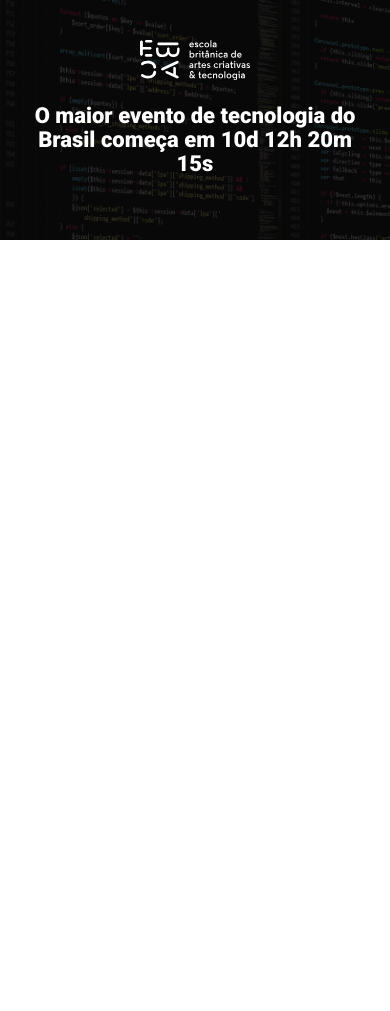
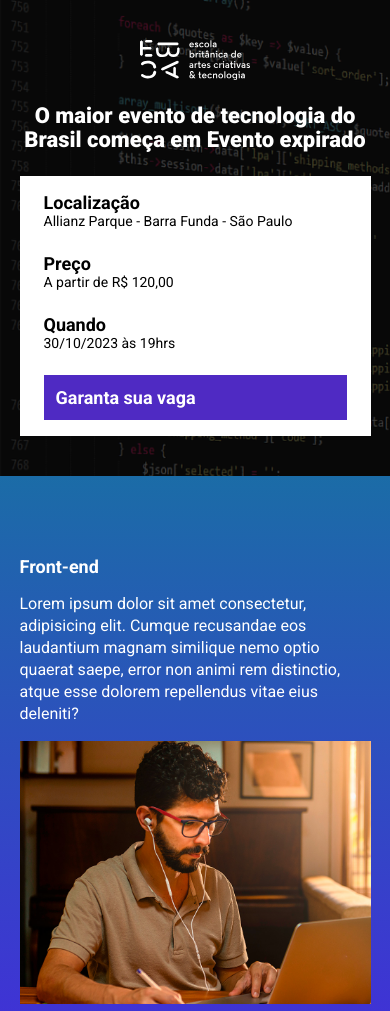
Before and after one commit to erikvieczorek/ebac_tech_talks, a website built with Parcel: page src/index.html in a window 390 px wide. Shown: the top 1011 px of the page. Before the commit the page ends 844 px from the top, so only its background shows below. Built offline with nearby package versions, Linux system fonts and the light colour scheme.

Commit message:
criando a contagem regressiva

```diff
--- a/package.json
+++ b/package.json
@@ -2,9 +2,9 @@
   "name": "ebac_talks",
   "version": "1.0.0",
   "description": "",
-  "main": "index.js",
   "scripts": {
     "dev": "parcel src/index.html src/styles/main.scss src/scripts/main.js",
+    "build": "parcel build src/index.html",
     "test": "echo \"Error: no test specified\" && exit 1"
   },
   "keywords": [],
--- a/src/index.html
+++ b/src/index.html
@@ -8,17 +8,83 @@
     <link rel="preconnect" href="https://fonts.gstatic.com" crossorigin>
     <link href="https://fonts.googleapis.com/css2?family=Roboto:wght@400;700;900&display=swap" rel="stylesheet">
     <link rel="stylesheet" href="styles/main.scss">
+    <link rel="stylesheet" href="https://unpkg.com/aos@next/dist/aos.css" />
 </head>
 <body>
     <header class="hero">
         <div class="container">
             <img class="hero__logo" src="./images/ebac_logo.svg" alt="EBAC">
             <p class="hero__text">
-                O maior evento de tecnologia do Brasil começa em 10d 12h 20m 15s
+                O maior evento de tecnologia do Brasil começa em <span id="contador"></span>
             </p>
+            <div class="infos-bar">
+                <ul class="infos-bar__infos">
+                    <li class="infos-bar__infos__item">
+                        <b>Localização</b>
+                        Allianz Parque - Barra Funda - São Paulo
+                    </li>
+                    <li class="infos-bar__infos__item">
+                        <b>Preço</b>
+                        A partir de R$ 120,00
+                    </li>
+                    <li class="infos-bar__infos__item">
+                        <b>Quando</b>
+                        30/10/2023 às 19hrs
+                    </li>
+                </ul>
+                <a href="#" class="button button--primary">
+                    Garanta sua vaga
+                </a>
+            </div>
         </div>
     </header>
 
+    <section class="event event--frontend">
+        <div class="container"  data-aos="fade-right">
+            <div class="event__details">
+                <h2 class="event__details__title">Front-end</h2>
+                <p class="event__details__description">
+                    Lorem ipsum dolor sit amet consectetur, adipisicing elit. Cumque recusandae eos laudantium magnam similique nemo optio quaerat saepe, error non animi rem distinctio, atque esse dolorem repellendus vitae eius deleniti?
+                </p>
+            </div>
+            <img class="event__image" src="./images/frontend.png" alt="Front-end">
+        </div>
+    </section>
+    <section class="event event--ux-ui event--image-left">
+        <div class="container" data-aos="fade-left">
+            <div class="event__details">
+                <h2 class="event__details__title">UX/UI</h2>
+                <p class="event__details__description">
+                    Lorem ipsum dolor sit amet consectetur, adipisicing elit. Cumque recusandae eos laudantium magnam similique nemo optio quaerat saepe, error non animi rem distinctio, atque esse dolorem repellendus vitae eius deleniti?
+                </p>
+            </div>
+            <img class="event__image" src="./images/ui-ux.png" alt="Front-end">
+        </div>
+    </section>
+    <section class="event event--data-science">
+        <div class="container" data-aos="fade-right">
+            <div class="event__details">
+                <h2 class="event__details__title">Data Science</h2>
+                <p class="event__details__description">
+                    Lorem ipsum dolor sit amet consectetur, adipisicing elit. Cumque recusandae eos laudantium magnam similique nemo optio quaerat saepe, error non animi rem distinctio, atque esse dolorem repellendus vitae eius deleniti?
+                </p>
+            </div>
+            <img class="event__image" src="./images/data.png" alt="Front-end">
+        </div>
+    </section>
+    <section class="event event--backend event--image-left">
+        <div class="container" data-aos="fade-left">
+            <div class="event__details">
+                <h2 class="event__details__title">Back-end</h2>
+                <p class="event__details__description">
+                    Lorem ipsum dolor sit amet consectetur, adipisicing elit. Cumque recusandae eos laudantium magnam similique nemo optio quaerat saepe, error non animi rem distinctio, atque esse dolorem repellendus vitae eius deleniti?
+                </p>
+            </div>
+            <img class="event__image" src="./images/backend.png" alt="Front-end">
+        </div>
+    </section>
+
+    <script src="https://unpkg.com/aos@next/dist/aos.js"></script>
     <script src="scripts/main.js"></script>
 </body>
 </html>
--- a/src/scripts/main.js
+++ b/src/scripts/main.js
@@ -0,0 +1,27 @@
+AOS.init();
+
+const dataDoEvento = new Date("Oct 12, 2023 19:00:00");
+const timeStampDoEvento = dataDoEvento.getTime();
+
+const contaAsHoras = setInterval(function() {
+    const agora = new Date();
+    const timeStampAtual = agora.getTime();
+
+    const distanciaAteOEvento = timeStampDoEvento - timeStampAtual;
+
+    const diaEmMs = 1000 * 60 * 60 * 24;
+    const horaEmMs = 1000 * 60 * 60;
+    const minutoEmMs = 1000 * 60;
+
+    const diasAteOEvento = Math.floor(distanciaAteOEvento / diaEmMs);
+    const horasAteOEvento = Math.floor((distanciaAteOEvento % diaEmMs) / horaEmMs);
+    const minutosAteOEvento = Math.floor((distanciaAteOEvento % horaEmMs) / minutoEmMs);
+    const segundosAteOEvento = Math.floor((distanciaAteOEvento % minutoEmMs) / 1000);
+
+    document.getElementById('contador').innerHTML = `${diasAteOEvento}d ${horasAteOEvento}h ${minutosAteOEvento}m ${segundosAteOEvento}s`
+
+    if (distanciaAteOEvento < 0) {
+        clearInterval(contaAsHoras);
+        document.getElementById('contador').innerHTML = 'Evento expirado';
+    }
+}, 1000);
--- /dev/null
+++ b/src/styles/_event.scss
@@ -0,0 +1,63 @@
+@use 'variables';
+
+.event {
+    padding: 80px 0;
+
+    &--frontend {
+    background-image: linear-gradient(variables.$blue1, variables.$blue2);
+    }
+
+    &--ux-ui {
+        background-image: linear-gradient(variables.$blue2, variables.$pink);
+        }
+
+    &--data-science {
+    background-image: linear-gradient(variables.$pink, variables.$yellow);
+    }
+
+    &--backend {
+    background-image: linear-gradient(variables.$yellow, variables.$pink);
+    }
+
+    &--image-left {
+        .container {
+            flex-direction: row-reverse;
+        }
+    }
+
+    .container {
+        display: flex;
+        gap: 40px;
+    }
+
+    &__image {
+        max-width: 360px;
+    }
+
+    &__details {
+        &__title {
+            font-size: 18px;
+            font-weight: bold;
+            margin-bottom: 16px;
+        }
+
+        &__description {
+            line-height: 22px;
+        }
+    }
+
+    @media (max-width: 640px) {
+        .container {
+            display: block;
+        }
+
+        &__image {
+            width: 100%;
+        }
+
+        &__details {
+            margin-right: 0;
+            margin-bottom: 16px;
+        }
+    }
+}
--- a/src/styles/_hero.scss
+++ b/src/styles/_hero.scss
@@ -1,3 +1,5 @@
+@use 'variables';
+
 .hero {
     padding-top: 64px;
     padding-bottom: 100px;
@@ -16,7 +18,7 @@
         left: 0;
         width: 100%;
         height: 100%;
-        background-color: #000;
+        background-color: variables.$secondaryTextColor;
         content: '';
         opacity: .7;
     }
--- /dev/null
+++ b/src/styles/_variables.scss
@@ -0,0 +1,8 @@
+$textColor: #fff;
+$secondaryTextColor: #000;
+
+$blue1: #1b6ca7;
+$blue2: #442bdb;
+$pink: #89223b;
+$yellow: #9c791D;
+$purple: #4f2ac3
--- /dev/null
+++ b/src/styles/components/_buttons.scss
@@ -0,0 +1,25 @@
+@use '../variables';
+
+.button {
+    padding: 12px;
+    font-size: 18px;
+    font-weight: bold;
+    text-decoration: none;
+    text-align: center;
+    white-space: nowrap;
+
+    &--primary {
+        color: #fff;
+        background-color: variables.$purple;
+    }
+
+    @media (max-width: 640px) {
+        display: block;
+        width: 100%;
+    }
+
+    @media (max-width: 1024px) {
+        display: flex;
+        align-items: center;
+    }
+}
--- /dev/null
+++ b/src/styles/components/_infos_bar.scss
@@ -0,0 +1,42 @@
+@use '../variables';
+
+.infos-bar {
+    padding: 16px 24px;
+    background-color: variables.$textColor;
+    display: flex;
+    justify-content: space-between;
+
+    &__infos {
+        display: flex;
+        gap: 40px;
+
+        &__item {
+            font-size: 14px;
+            color: variables.$secondaryTextColor;
+
+            b {
+                color: variables.$secondaryTextColor;
+                font-size: 18px;
+                display: block;
+            }
+        }
+    }
+
+    @media (max-width: 640px) {
+        display: block;
+
+        &__infos {
+            display: block;
+
+            &__item {
+                margin-bottom: 24px;
+            }
+        }
+    }
+
+    @media (max-width: 1024px) {
+        &__infos {
+            gap: 16px;
+        }
+    }
+}
--- a/src/styles/main.scss
+++ b/src/styles/main.scss
@@ -1,4 +1,8 @@
 @use 'hero';
+@use 'components/infos_bar';
+@use 'components/buttons';
+@use 'event';
+@use 'variables';
 
 
 * {
@@ -6,7 +10,8 @@
     padding: 0;
     box-sizing: border-box;
     font-family: 'Roboto', sans-serif;
-    color: #fff;
+    color: variables.$textColor;
+    list-style: none;
 }
 
 .container {
```
